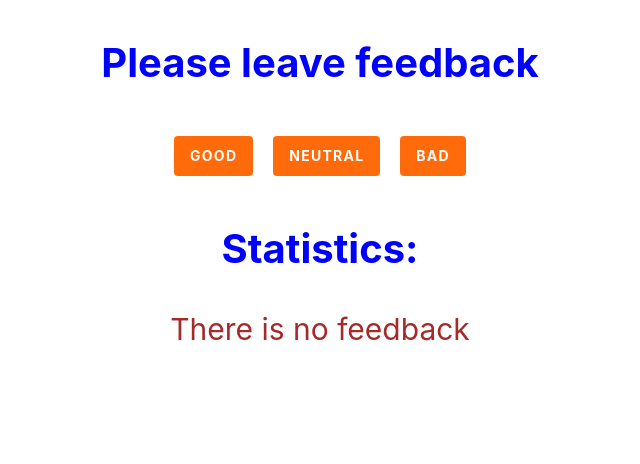
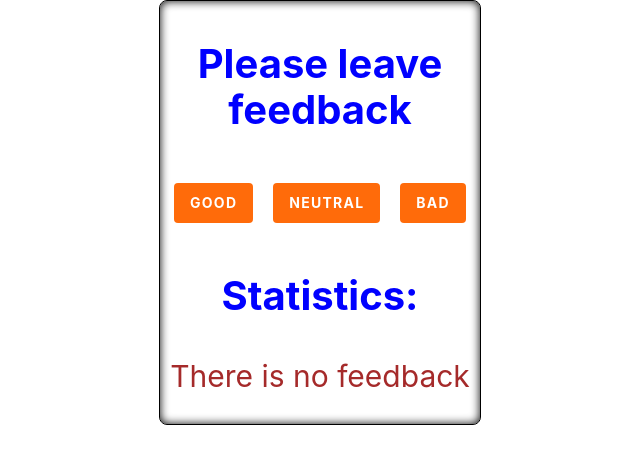
Before and after one commit to danretegan/goit-react-hw-02-feedback, a React (Create React App) app: page / in a window 1280 px wide. Shown: the top 464 px of the page, without its empty margins (320-960 px from the left). Built offline with nearby package versions, Linux system fonts and the light colour scheme.

Commit message:
Update App.module.css

```diff
--- a/src/components/App.module.css
+++ b/src/components/App.module.css
@@ -1,5 +1,10 @@
 .container {
+  margin: 0 auto;
   color: brown;
   font-size: 30px;
   text-align: center;
+  max-width: 320px;
+  border: 1px solid black;
+  border-radius: 8px;
+  box-shadow: inset 0 0 10px black;
 }
```
